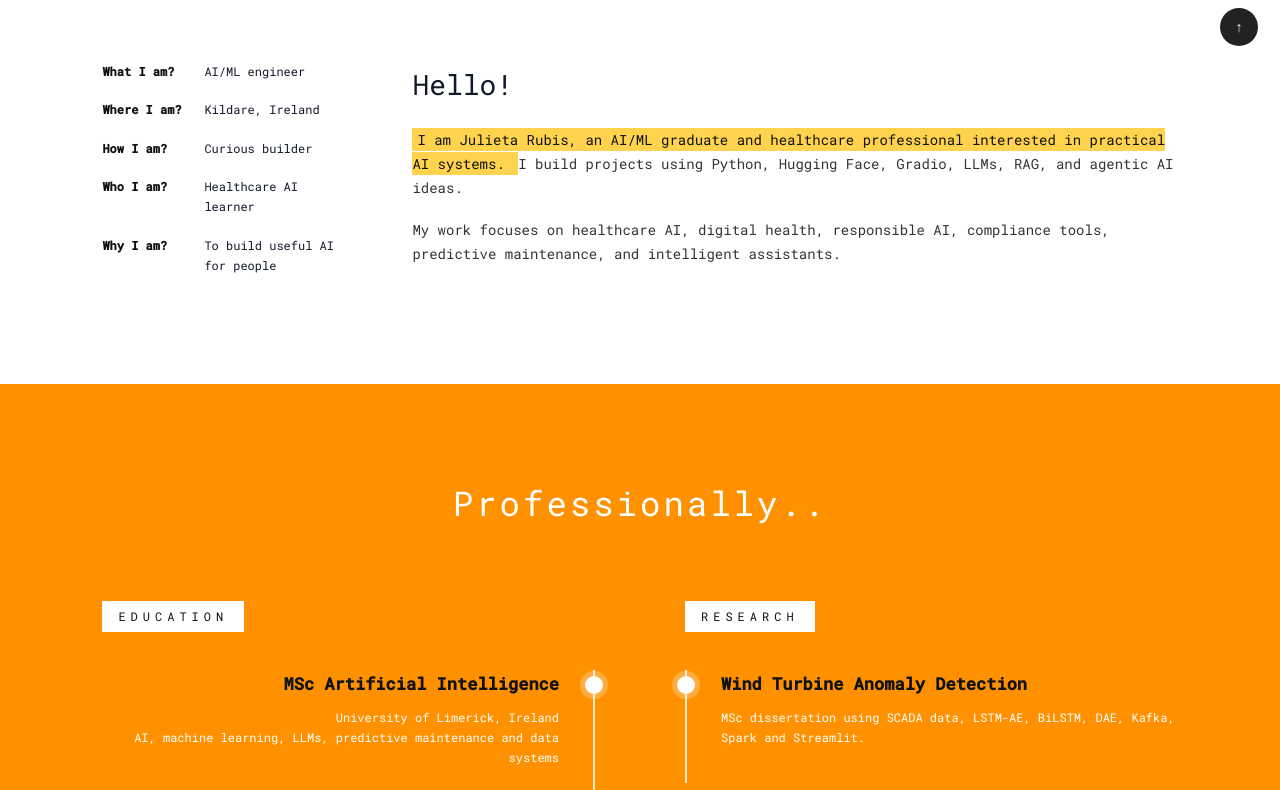
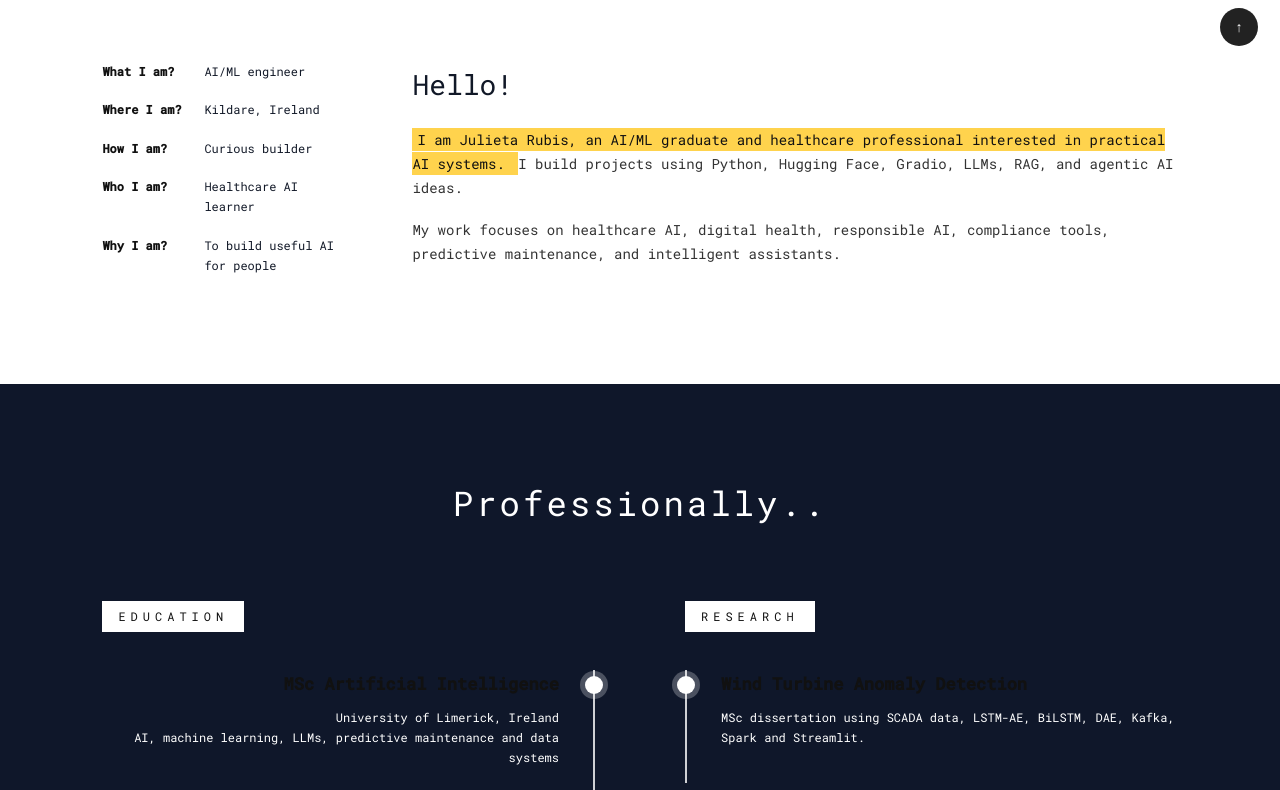
Before and after one commit to julietarubis/portfolio, a plain HTML site: page index.html in a window 1280 px wide. Shown: the part 732-1522 px from the top of the page. Drawn offline with Linux system fonts and the light colour scheme.

Commit message:
Update index.html

```diff
--- a/index.html
+++ b/index.html
@@ -11,7 +11,7 @@
 
   <style>
     :root {
-      --orange: #ff9100;
+      --orange: #0f172a; /* #ff9100 */
       --ink: #111827;
       --muted: #666;
       --soft: #f7f7f7;
```
